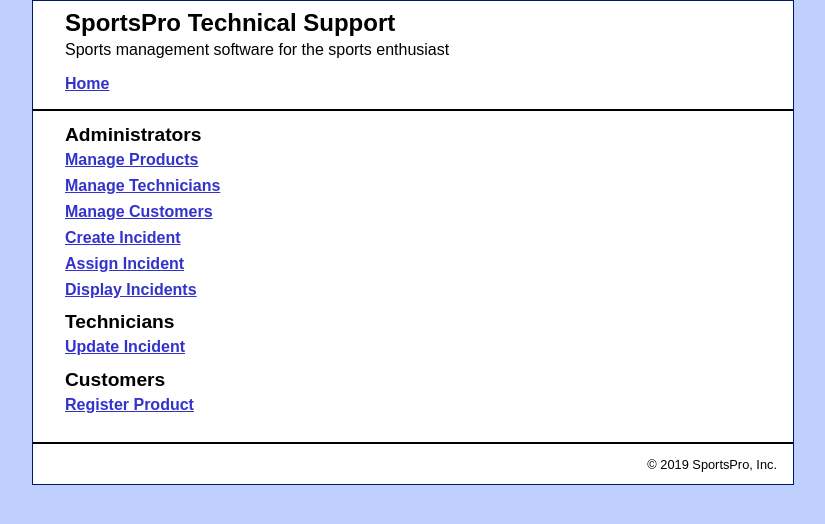
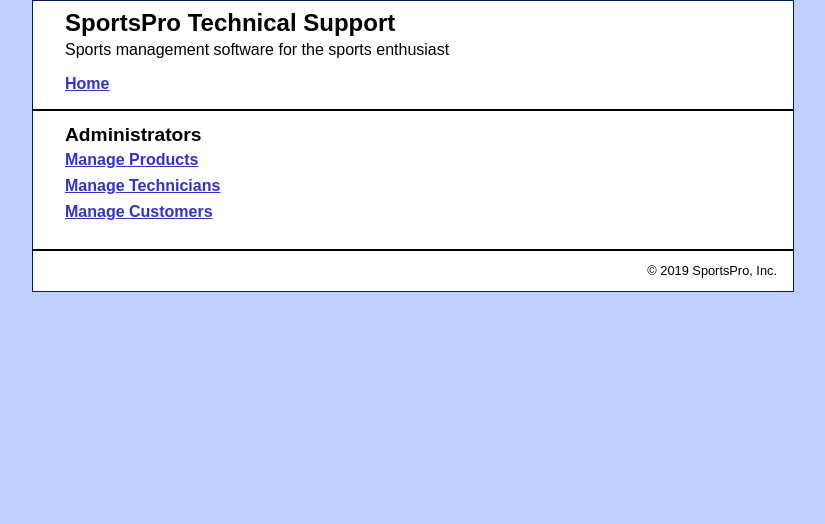
Before and after one commit to gjilich/CSCI-459, a PHP site: page /ch06_tech_support/ in a window 1280 px wide. Shown: the top 524 px of the page, without its empty margins (227-1052 px from the left). Run offline with PHP 8.4, Linux system fonts and the light colour scheme.

Commit message:
Update index.php

```diff
--- a/apache-php/ch06_tech_support/index.php
+++ b/apache-php/ch06_tech_support/index.php
@@ -6,19 +6,6 @@
         <li><a href="product_manager">Manage Products</a></li>
         <li><a href="technician_manager">Manage Technicians</a></li>
         <li><a href="customer_manager">Manage Customers</a></li>
-        <li><a href="incident_create">Create Incident</a></li>
-        <li><a href="under_construction.php">Assign Incident</a></li>
-        <li><a href="under_construction.php">Display Incidents</a></li>
-    </ul>
-
-    <h2>Technicians</h2>
-    <ul>
-        <li><a href="under_construction.php">Update Incident</a></li>
-    </ul>
-
-    <h2>Customers</h2>
-    <ul>
-        <li><a href="product_register">Register Product</a></li>
     </ul>
     </nav>
 </main>
```
